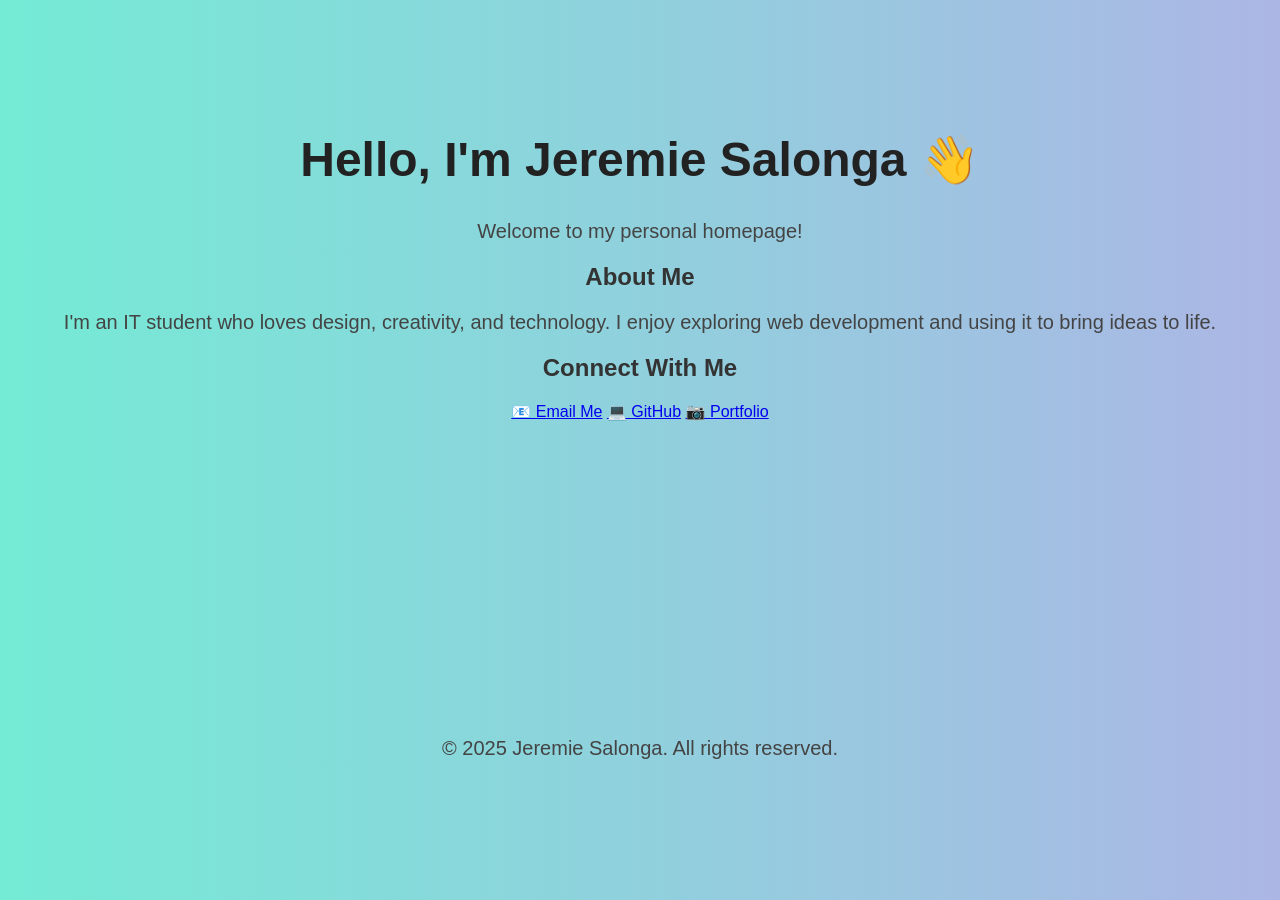
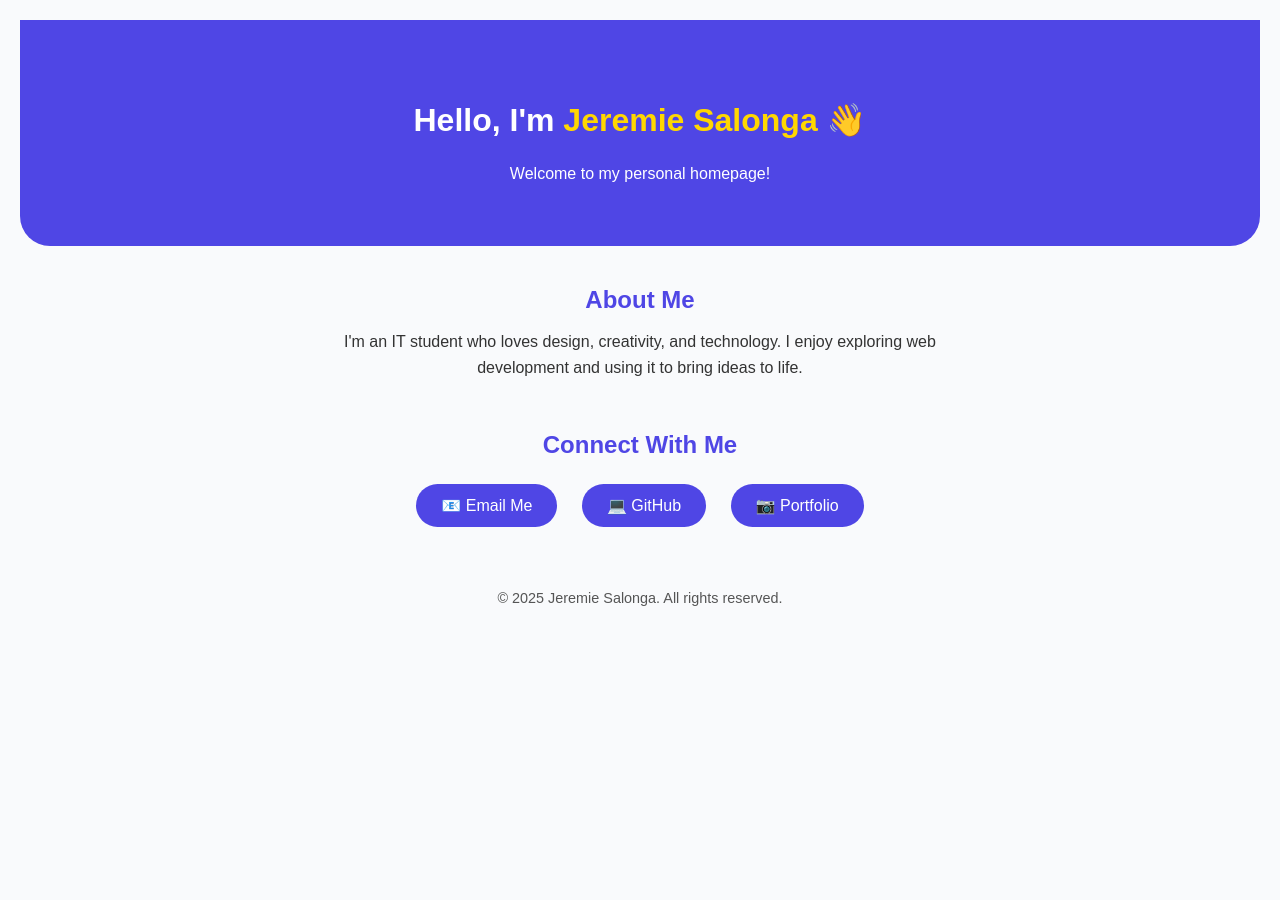
Before and after one commit to theycallmejem/theycallmejem.github.io, a plain HTML site: page index.html in a window 1280 px wide. After the commit the page ends 800 px from the top, so only its background shows below. Drawn offline with Linux system fonts and the light colour scheme.

Commit message:
Refactor CSS for layout and styling updates

```diff
--- a/style.css
+++ b/style.css
@@ -1,28 +1,62 @@
-/* style.css */
+/* General styling */
 body {
   font-family: 'Poppins', sans-serif;
-  background: linear-gradient(to right, #74ebd5, #ACB6E5);
+  background: #f9fafc;
   color: #333;
+  margin: 0;
   text-align: center;
-  padding-top: 100px;
-  height: 100vh;
-  margin: 0;
+  padding: 20px;
 }
 
-h1 {
-  font-size: 48px;
-  color: #222;
+header {
+  background: #4f46e5;
+  color: white;
+  padding: 60px 20px;
+  border-radius: 0 0 30px 30px;
+}
+
+header h1 span {
+  color: #ffd700;
+}
+
+main {
+  margin-top: 40px;
+}
+
+section {
+  margin-bottom: 50px;
+}
+
+h2 {
+  color: #4f46e5;
+  margin-bottom: 15px;
 }
 
 p {
-  font-size: 20px;
-  color: #444;
+  max-width: 600px;
+  margin: auto;
+  line-height: 1.6;
 }
 
+/* Buttons */
+.buttons a {
+  display: inline-block;
+  margin: 10px;
+  padding: 12px 25px;
+  background: #4f46e5;
+  color: white;
+  text-decoration: none;
+  border-radius: 25px;
+  transition: 0.3s;
+}
+
+.buttons a:hover {
+  background: #3730a3;
+}
+
+/* Footer */
 footer {
-  position: absolute;
-  bottom: 20px;
-  width: 100%;
-  font-size: 14px;
-  color: #666;
+  margin-top: 40px;
+  font-size: 0.9em;
+  color: #555;
 }
```
